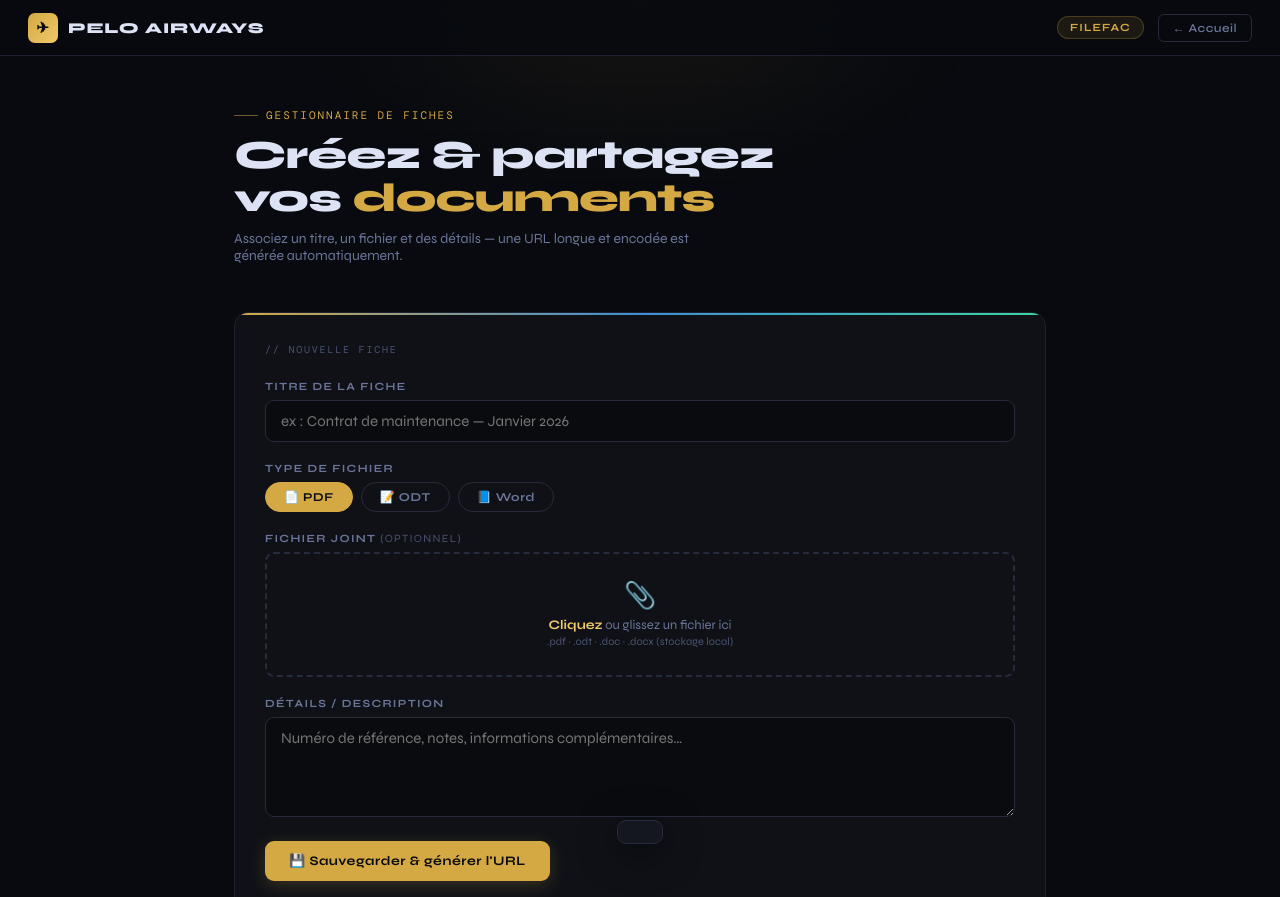
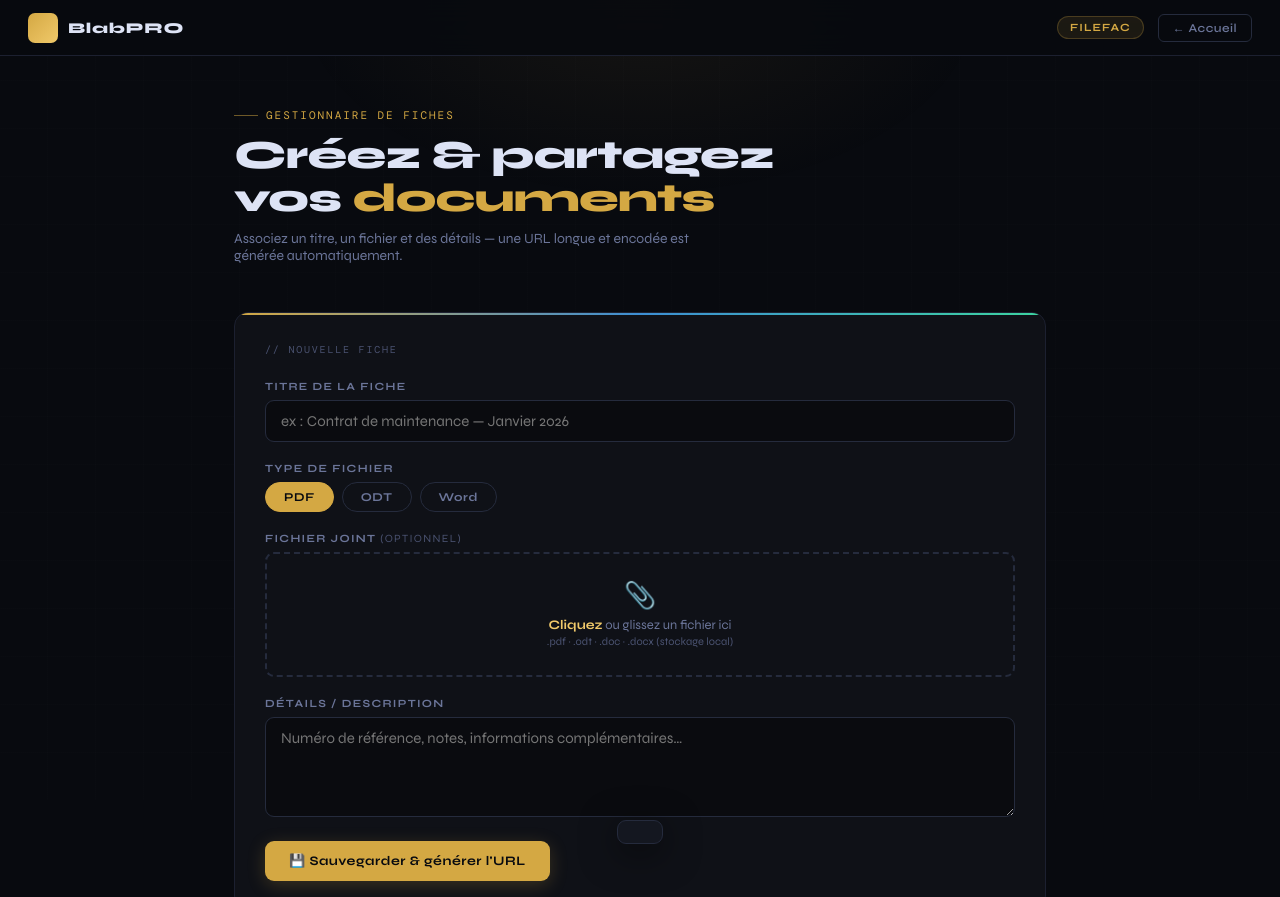
Before and after one commit to aichaabady0-byte/blabchatpro, a website: page filefac.html in a window 1280 px wide. Shown: the top 897 px of the page. Drawn offline with nearby package versions, Linux system fonts and the light colour scheme; a web font is replaced by a local one.

Commit message:
Update title and navigation labels in filefac.html

```diff
--- a/filefac.html
+++ b/filefac.html
@@ -3,7 +3,7 @@
 <head>
   <meta charset="UTF-8" />
   <meta name="viewport" content="width=device-width, initial-scale=1.0" />
-  <title>FileFac — Pelo Airways</title>
+  <title>Files — BlabPRO</title>
   <link href="https://fonts.googleapis.com/css2?family=Syne:wght@400;600;700;800&family=DM+Mono:ital,wght@0,300;0,400;0,500;1,300&display=swap" rel="stylesheet" />
   <style>
     *, *::before, *::after { box-sizing: border-box; margin: 0; padding: 0; }
@@ -352,8 +352,8 @@
 
 <nav>
   <a href="/" class="nav-logo">
-    <div class="nav-logo-mark">✈</div>
-    PELO AIRWAYS
+    <div class="nav-logo-mark"></></div>
+    BlabPRO
   </a>
   <div class="nav-sep"></div>
   <div class="nav-chip">FileFac</div>
@@ -382,9 +382,9 @@
     <div class="field">
       <label>Type de fichier</label>
       <div class="pills">
-        <div class="pill active" data-t="pdf">📄 PDF</div>
-        <div class="pill" data-t="odt">📝 ODT</div>
-        <div class="pill" data-t="word">📘 Word</div>
+        <div class="pill active" data-t="pdf">PDF</div>
+        <div class="pill" data-t="odt">ODT</div>
+        <div class="pill" data-t="word">Word</div>
       </div>
     </div>
 
```
